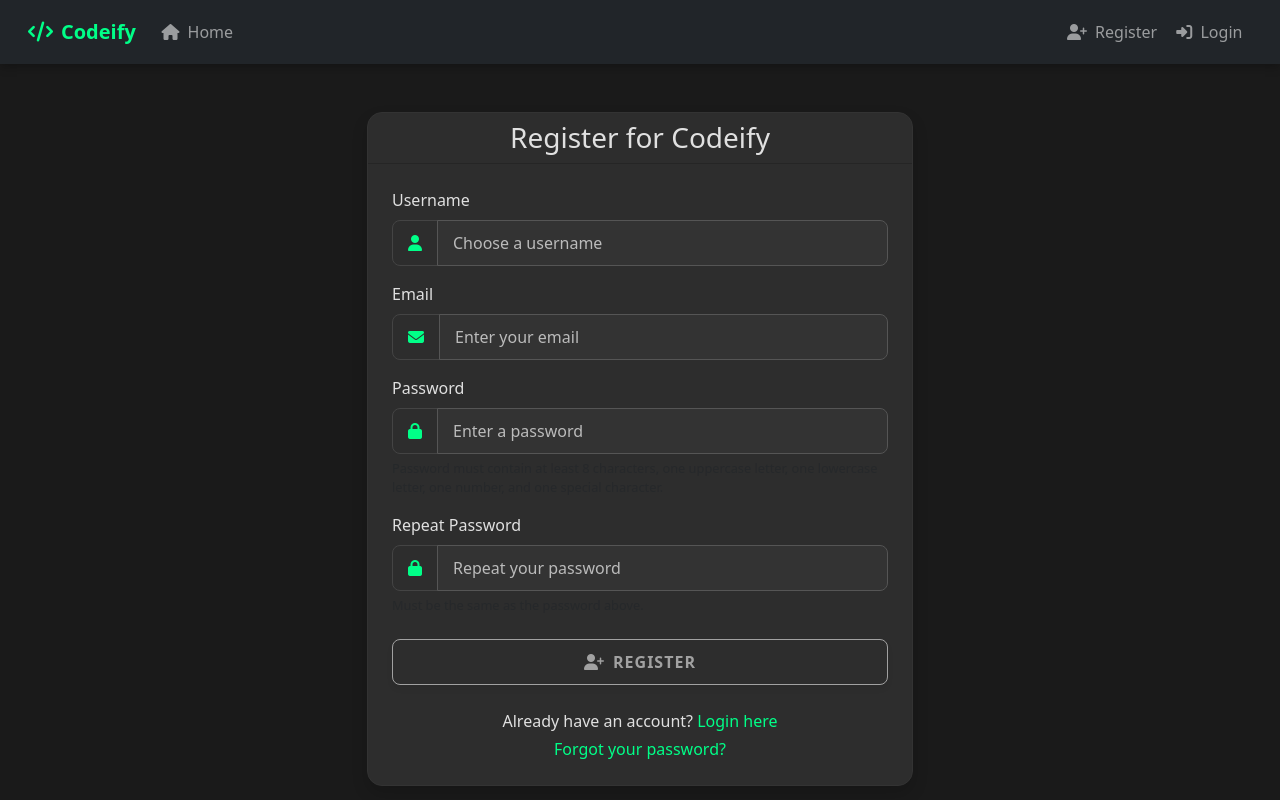
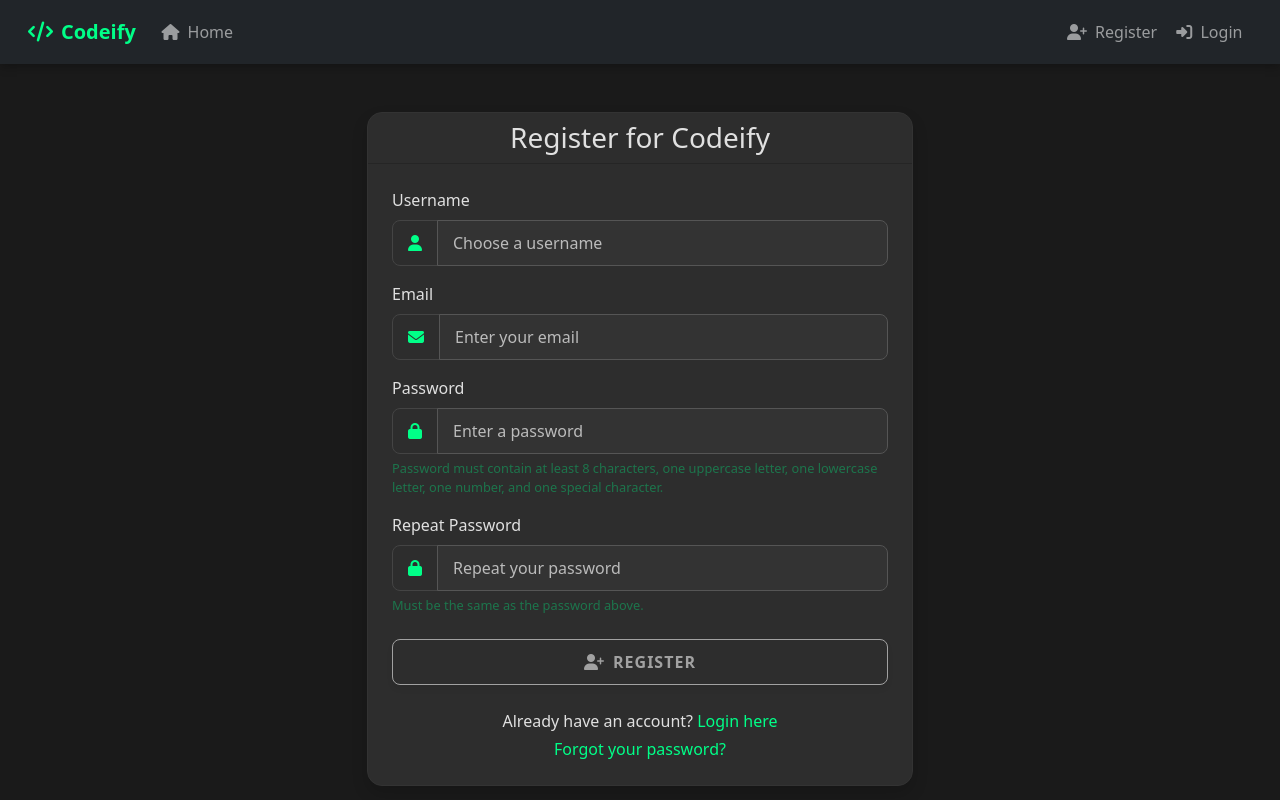
Before and after one commit to DyslexicDisaster/Codeify_frontend, a React (Create React App) app: page /register in a window 1280 px wide. Shown: the top 800 px of the page. Built offline with nearby package versions, Linux system fonts and the light colour scheme.

Commit message:
Update RegisterPage styling for password validation messages and add resource links for form validation

```diff
--- a/src/pages/RegisterPage.jsx
+++ b/src/pages/RegisterPage.jsx
@@ -2,6 +2,14 @@ import React, { useState } from 'react';
 import { Link, useNavigate } from 'react-router-dom';
 import Layout from '../components/Layout';
 import { registerUser } from '../services/userService';
+
+/**
+ * RESOURCES
+ * https://www.w3schools.com/js/js_validation.asp
+ * https://getbootstrap.com/docs/5.3/forms/validation/
+ * https://legacy.reactjs.org/docs/forms.html
+ *
+ */
 
 const RegisterPage = () => {
     const [formData, setFormData] = useState({
@@ -177,7 +185,7 @@ const RegisterPage = () => {
                                                 </div>
                                             )}
                                         </div>
-                                        <small className="text-muted">
+                                        <small className="text-success">
                                             Password must contain at least 8 characters, one uppercase letter,
                                             one lowercase letter, one number, and one special character.
                                         </small>
@@ -206,7 +214,7 @@ const RegisterPage = () => {
                                                 </div>
                                             )}
                                         </div>
-                                        <small className="text-muted">Must be the same as the password above.</small>
+                                        <small className="text-success">Must be the same as the password above.</small>
                                     </div>
 
                                     <div className="d-grid mb-3">
```
